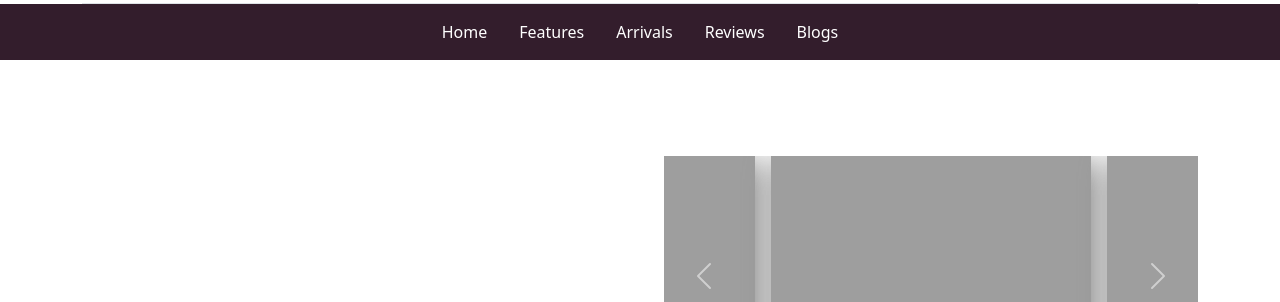
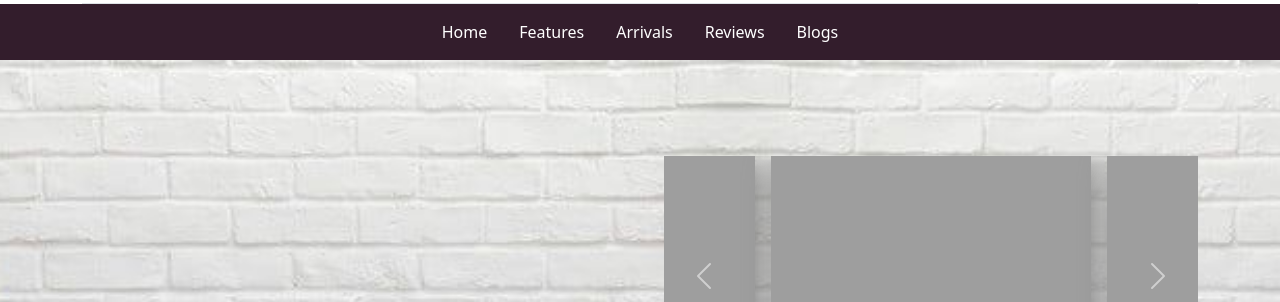
Before and after one commit to Yusra230/BookStore, a plain HTML site: page index.html in a window 1280 px wide. Shown: the part 77-379 px from the top of the page. Drawn offline with nearby package versions, Linux system fonts and the light colour scheme; the site is published under a folder, as on GitHub Pages, so addresses that start at the root find nothing.

Commit message:
style.css

```diff
--- a/style.css
+++ b/style.css
@@ -33,7 +33,7 @@ header li a:hover {
 
 #home {
     /* border: 2px solid red; */
-    background: url('/Fresh\ White\ Brick\ Face\ Poster\ Banner\ Background\,\ Fresh\,\ White\,\ Brick\ Background\ Image\ And\ Wallpaper\ for\ Free\ Download.jpg') center center /cover;
+    background: url('Fresh\ White\ Brick\ Face\ Poster\ Banner\ Background\,\ Fresh\,\ White\,\ Brick\ Background\ Image\ And\ Wallpaper\ for\ Free\ Download.jpg') center center /cover;
 }
 
 .books {
```
